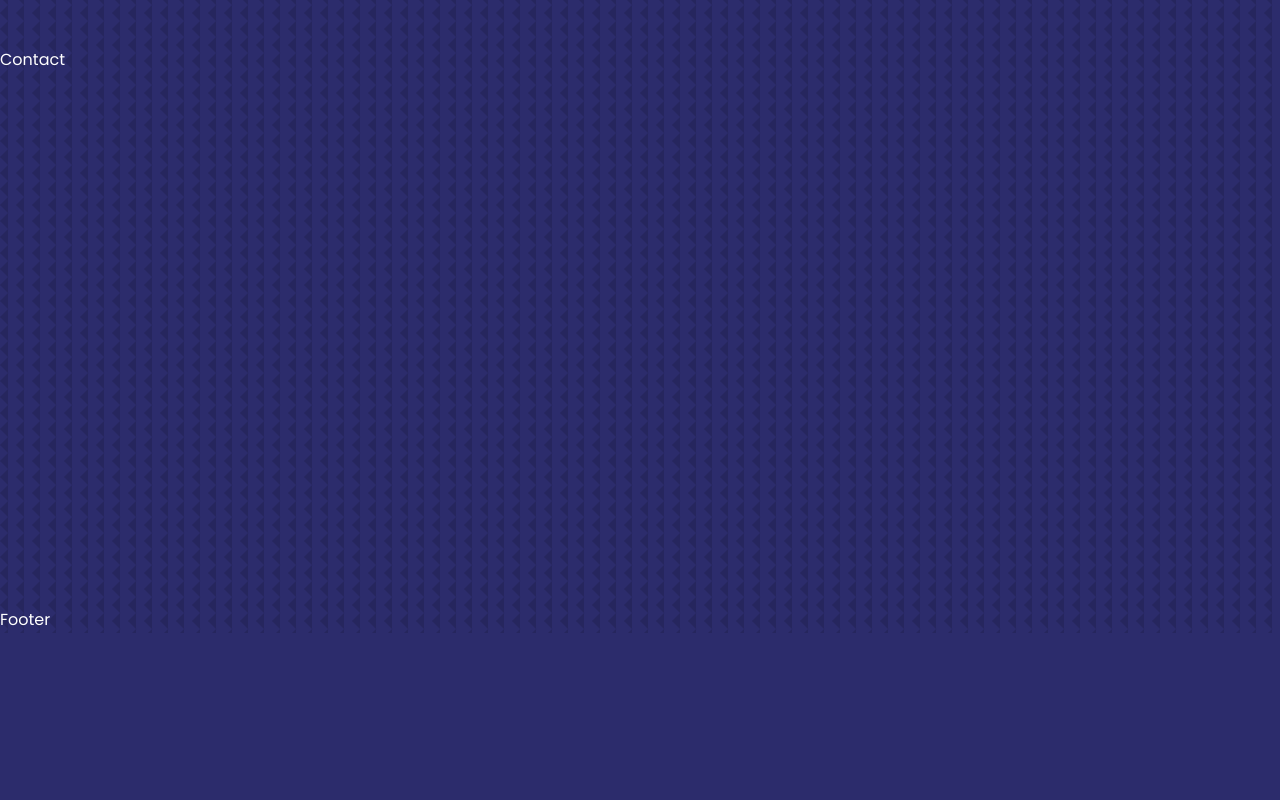
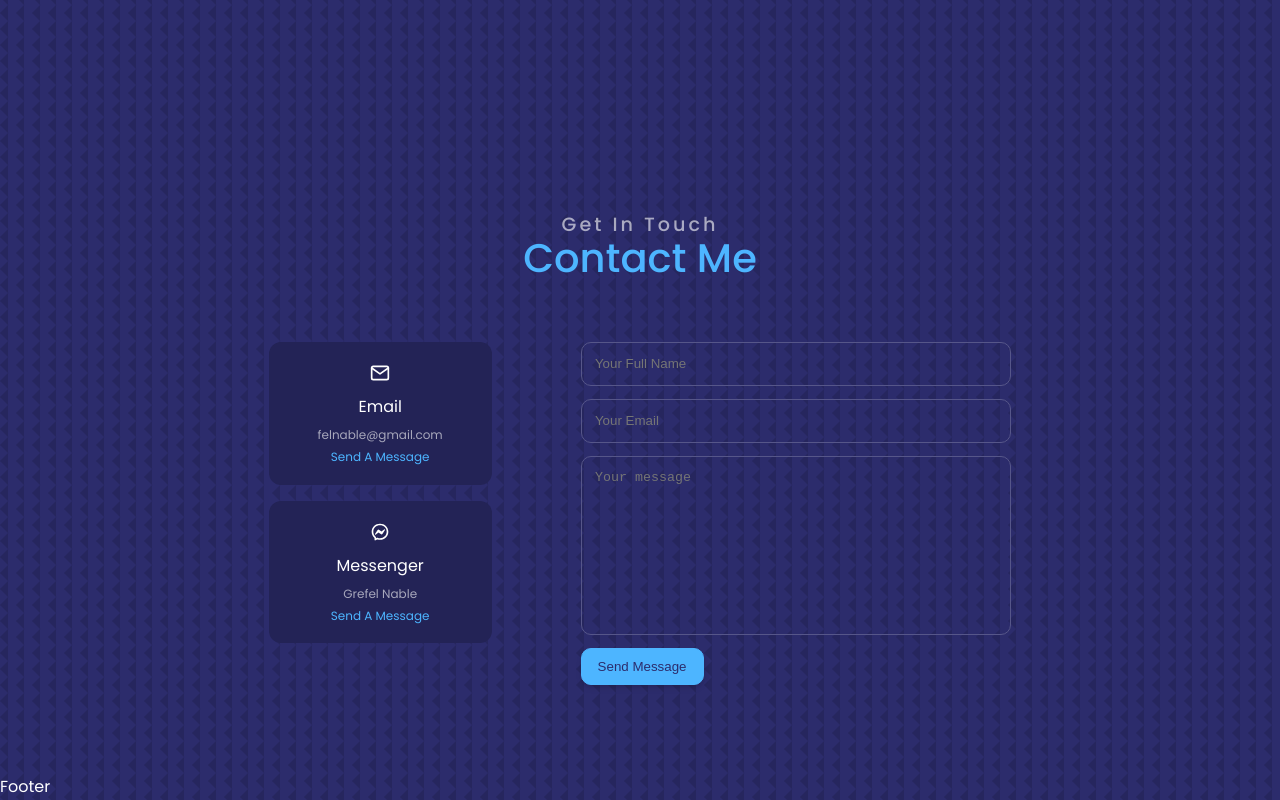
Before and after one commit to grefelnable/grefel-landing-page, a React (Create React App) app: page / in a window 1280 px wide. Shown: the part 1947-2747 px from the top of the page. Before the commit the page ends 2580 px from the top, so only its background shows below. Built offline with nearby package versions, Linux system fonts and the light colour scheme.

Commit message:
added contact section

```diff
--- a/src/_variables.scss
+++ b/src/_variables.scss
@@ -42,7 +42,7 @@
 $shadow-3: 0 20px 25px -5px rgb(0, 0, 0, 0.1), 0 8px 10px -6px rgb(0, 0, 0, 0.1);
 $shadow-4: 0 25px 50px -12px rgb(0, 0, 0, 0.25);
 //rest of vars
-$borderRadius: 0.25em;
+$borderRadius: 0.75em;
 $letterSpacing: 1px;
 $transition: all 250ms cubic-bezier(0.25, 0.46, 0.45, 0.94) 0s;
 
--- a/src/components/contact/Contact.js
+++ b/src/components/contact/Contact.js
@@ -1,10 +1,67 @@
 import React from "react"
 import "./Contact.scss"
-
+import { FiMail } from "react-icons/fi"
+import { RiMessengerLine } from "react-icons/ri"
 const Contact = () => {
   return (
-    <section className="section" id="contact">
-      Contact
+    <section className="section contact" id="contact">
+      <div className="section__title">
+        <h5>get in touch</h5>
+        <h2>contact me</h2>
+      </div>
+      <div className="container contact__container">
+        {/* contact options */}
+        {/* end of contact options */}
+        <div className="contact__options">
+          {/* single contact */}
+          <article className="contact__option">
+            <span>
+              <FiMail />
+            </span>
+            <p>email</p>
+            <small>felnable@gmail.com</small>
+            <a href="mailto:felnable@gmail.com">send a message</a>
+          </article>
+          {/* end of single contact */}
+          {/* single contact */}
+          <article className="contact__option">
+            <span>
+              <RiMessengerLine />
+            </span>
+            <p>messenger</p>
+            <small>Grefel Nable</small>
+            <a
+              href="https://m.me/grefel.nable.1"
+              target="_blank"
+              rel="noreferrer noopener"
+            >
+              send a message
+            </a>
+          </article>
+          {/* end of single contact */}
+        </div>
+        {/* end of contact options */}
+        {/* contact form */}
+        <form action="/">
+          <input
+            type="text"
+            name="name"
+            placeholder="Your Full Name "
+            required
+          />
+          <input type="email" name="email" placeholder="Your Email" required />
+          <textarea
+            name="message"
+            cols="30"
+            rows="10"
+            placeholder="Your message"
+            required
+          ></textarea>
+          <button type="submit" className="btn btn-primary">
+            Send Message
+          </button>
+        </form>
+      </div>
     </section>
   )
 }
--- a/src/components/contact/Contact.scss
+++ b/src/components/contact/Contact.scss
@@ -0,0 +1,69 @@
+@use "../../variables" as v;
+
+.contact__option {
+  background: v.$color-secondary-600;
+  text-align: center;
+  margin-bottom: 1em;
+  padding: 1em;
+  border-radius: v.$borderRadius;
+  border: 1px solid transparent;
+  transition: v.$transition;
+
+  &:hover {
+    background: transparent;
+    border-color: v.$color-primary-400;
+  }
+  span {
+    font-size: 1.25rem;
+  }
+  p {
+    text-transform: capitalize;
+  }
+  small {
+    color: v.$light;
+  }
+  a {
+    display: block;
+    font-size: 0.75rem;
+    text-transform: capitalize;
+  }
+}
+
+/*
+============
+Form
+============
+*/
+
+form {
+  input,
+  textarea {
+    display: block;
+    margin-bottom: 1em;
+    width: 100%;
+    background: transparent;
+    border: 1px solid v.$color-secondary-400;
+    border-radius: 0.75em;
+    padding: 1em;
+    color: v.$light;
+    resize: none;
+  }
+}
+
+/*
+============
+Media Queries
+============
+*/
+@media screen and (min-width: 882px) {
+  .contact__container {
+    width: 58vw;
+    display: grid;
+    grid-template-columns: 30% 58%;
+    gap: 12%;
+  }
+  .contact__options {
+    display: flex;
+    flex-direction: column;
+  }
+}
--- a/src/components/portfolio/Portfolio.scss
+++ b/src/components/portfolio/Portfolio.scss
@@ -5,7 +5,8 @@
 }
 .portfolio__item {
   background: v.$color-secondary-600;
-  padding: 1.3em;
+  min-width: 320px;
+  padding: 1.5em;
   margin-bottom: 1.25em;
   border-radius: v.$borderRadius;
   border: 1px solid transparent;
@@ -39,6 +40,9 @@
 ==============
 */
 @media screen and (min-width: 768px) {
+  .portfolio {
+    height: 100vh;
+  }
   .portfolio__container {
     display: grid;
     grid-template-columns: repeat(3, 1fr);
--- a/src/index.scss
+++ b/src/index.scss
@@ -25,10 +25,6 @@
   font-weight: 400;
   line-height: 1.7;
   background-image: url(./assets/bg-texture.png);
-}
-
-p {
-  margin-bottom: 1rem;
 }
 
 h1,
@@ -63,8 +59,8 @@
 }
 
 small,
-.text_small {
-  font-size: 0.833rem;
+.text-small {
+  font-size: 0.75rem;
 }
 @media screen and (min-width: 800px) {
   h1 {
```
